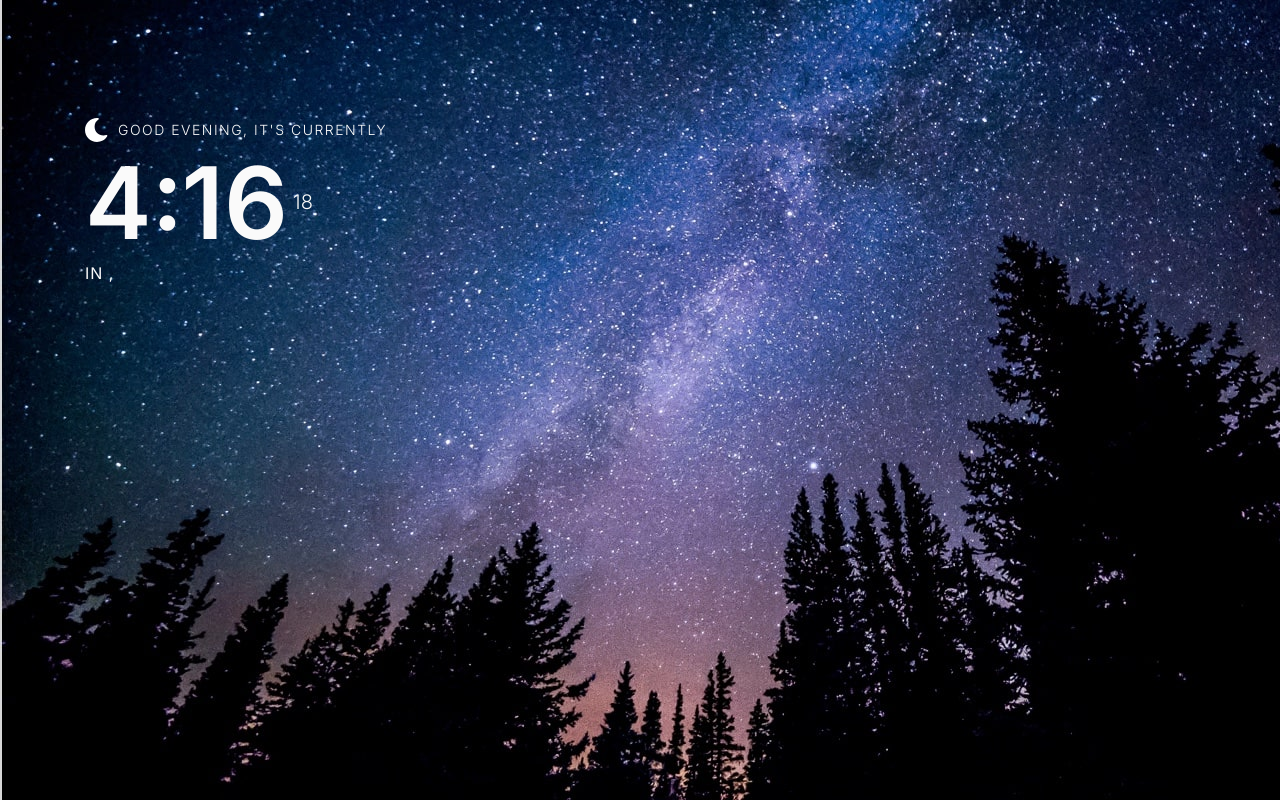
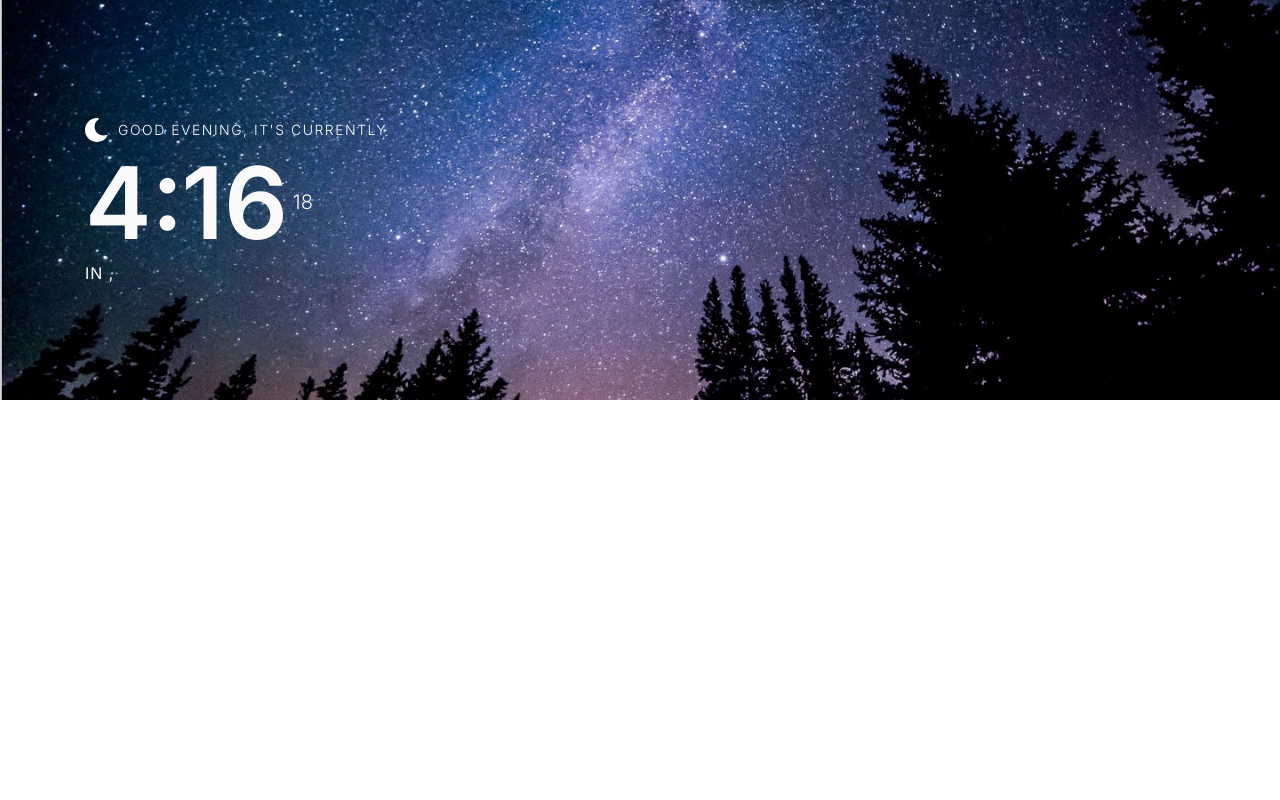
Before and after one commit to jarekTerejko/clock-api-ip-app, a React (Create React App) app: page / in a window 1280 px wide. Built offline with nearby package versions, Linux system fonts and the light colour scheme; no server answers.

Commit message:
add Quotation Component

```diff
--- a/src/Components/MainWrapper.js
+++ b/src/Components/MainWrapper.js
@@ -8,13 +8,13 @@ import dayBgMobile from "../images/mobile/bg-image-daytime.jpg";
 import nightBgMobile from "../images/mobile/bg-image-nighttime.jpg";
 
 export const MainWrapper = styled.main`
-  min-height: 80rem;
+  background: ${({ hour }) =>
+    hour >= 7 && hour < 19 ? `url(${dayBgDesktop})` : `url(${nightBgDesktop})`};
+  max-height: 80rem;
   background-position: center;
   background-repeat: no-repeat;
   background-size: cover;
-
-  background: ${({ hour }) =>
-    hour >= 7 && hour < 19 ? `url(${dayBgDesktop})` : `url(${nightBgDesktop})`};
+  overflow: hidden;
 
   @media screen and (max-width: 768px) {
     background: ${({ hour }) =>
```
Also changed, not shown: src/Components/Quotation/QuotationElements.js (added, +10 -0 lines), src/Components/Quotation/index.js (added, +12 -0 lines).
